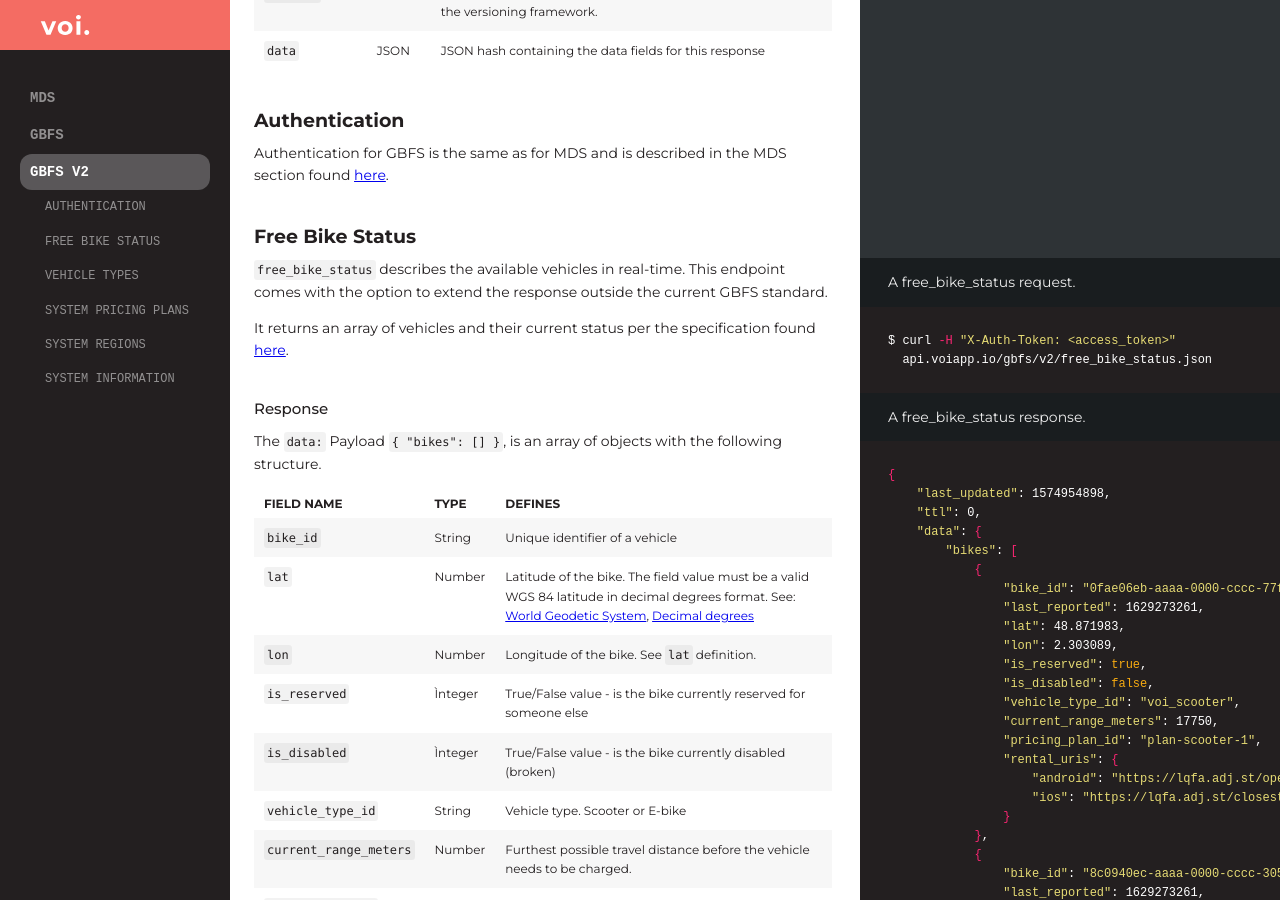
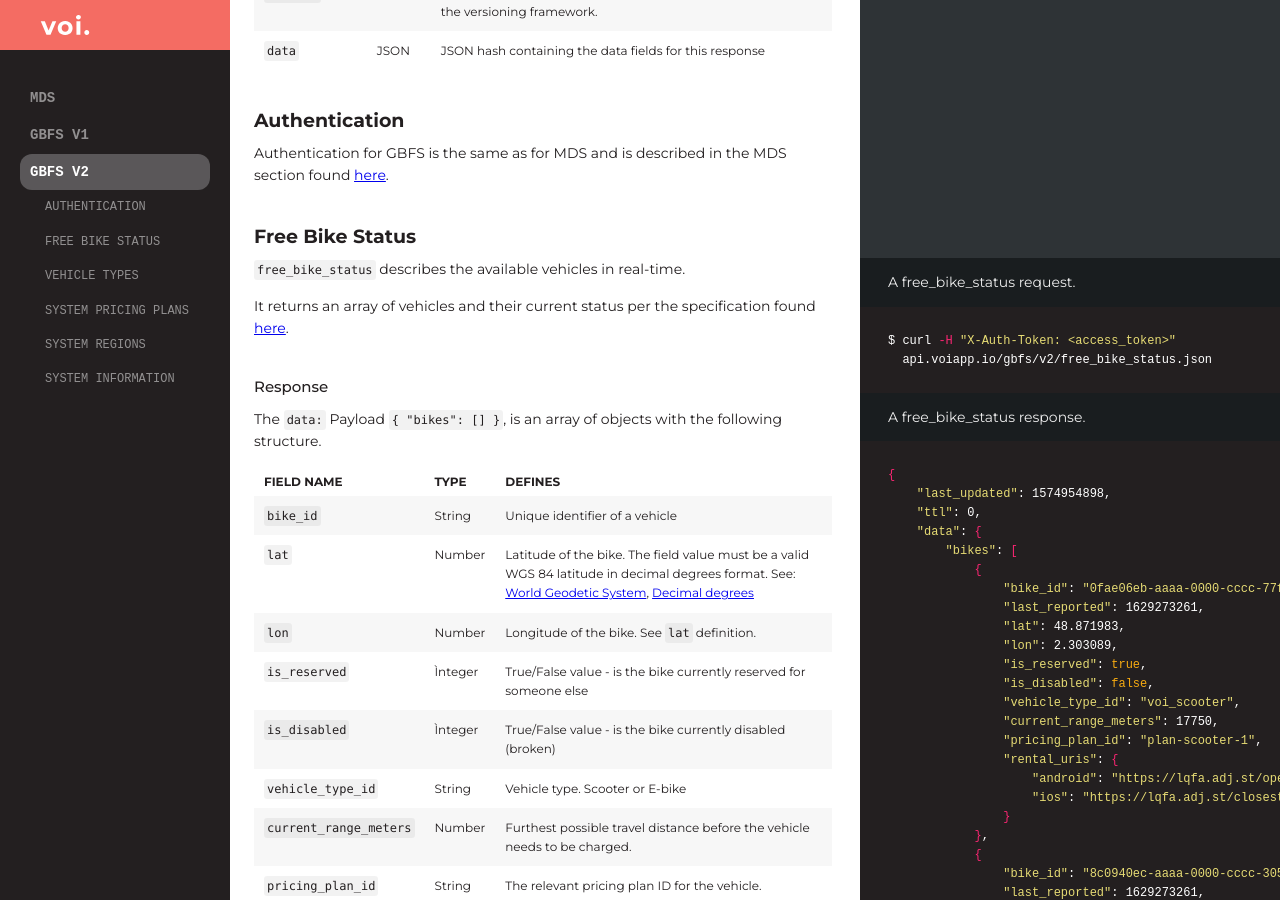
Before and after one commit to voi-api/voi-api.github.io, a Jekyll site: the page built from maas-light.md, in a window 1280 px wide and 900 px high, scrolled down 6801 px. Built offline with Jekyll 4.4.1, drawn with Linux system fonts in a browser that asks for light colours; some web fonts are replaced.

Commit message:
Minor fixes, links, info

````diff
--- a/maas-light.md
+++ b/maas-light.md
@@ -152,7 +152,7 @@ See Open Mobility Foundation's MDS description of events [here](https://github.c
 | end_time   | timestamp, integer milliseconds since Unix epoch | required |
 | start_time | timestamp, integer milliseconds since Unix epoch | required |
 
-# GBFS
+# GBFS v1
 
 Voi provides a flavored version of the GBFS (The General Bikeshare Feed Specification) API.
 
@@ -346,7 +346,7 @@ Voi provides a flavored version of the GBFS (The General Bikeshare Feed Specific
 
 Since the vehicles Voi currently provide are considered dockless and since GBFS does not fully support this means of transport, some API endpoints in the GBFS specification doesn’t apply.
 
-Of the GBFS files specified in [here](https://github.com/NABSA/gbfs/blob/master/gbfs.md), Voi supports the following files.
+Of the GBFS files specified in [here](https://github.com/NABSA/gbfs/blob/v2.2/gbfs.md), Voi supports the following files.
 
 - `gbfs.json`
 - `system_information.json`
@@ -419,9 +419,9 @@ $ curl -H "X-Auth-Token: <access_token>"
             },
 ```
 
-`free_bike_status` describes the available vehicles in real-time. This endpoint comes with the option to extend the response outside the current GBFS standard.
+`free_bike_status` describes the available vehicles in real-time.
 
-It returns an array of vehicles and their current status per the specification found [here](https://github.com/NABSA/gbfs/blob/master/gbfs.md#free_bike_statusjson).
+It returns an array of vehicles and their current status per the specification found [here](https://github.com/NABSA/gbfs/blob/v2.2/gbfs.md#free_bike_statusjson).
 
 ### Response
 
````
